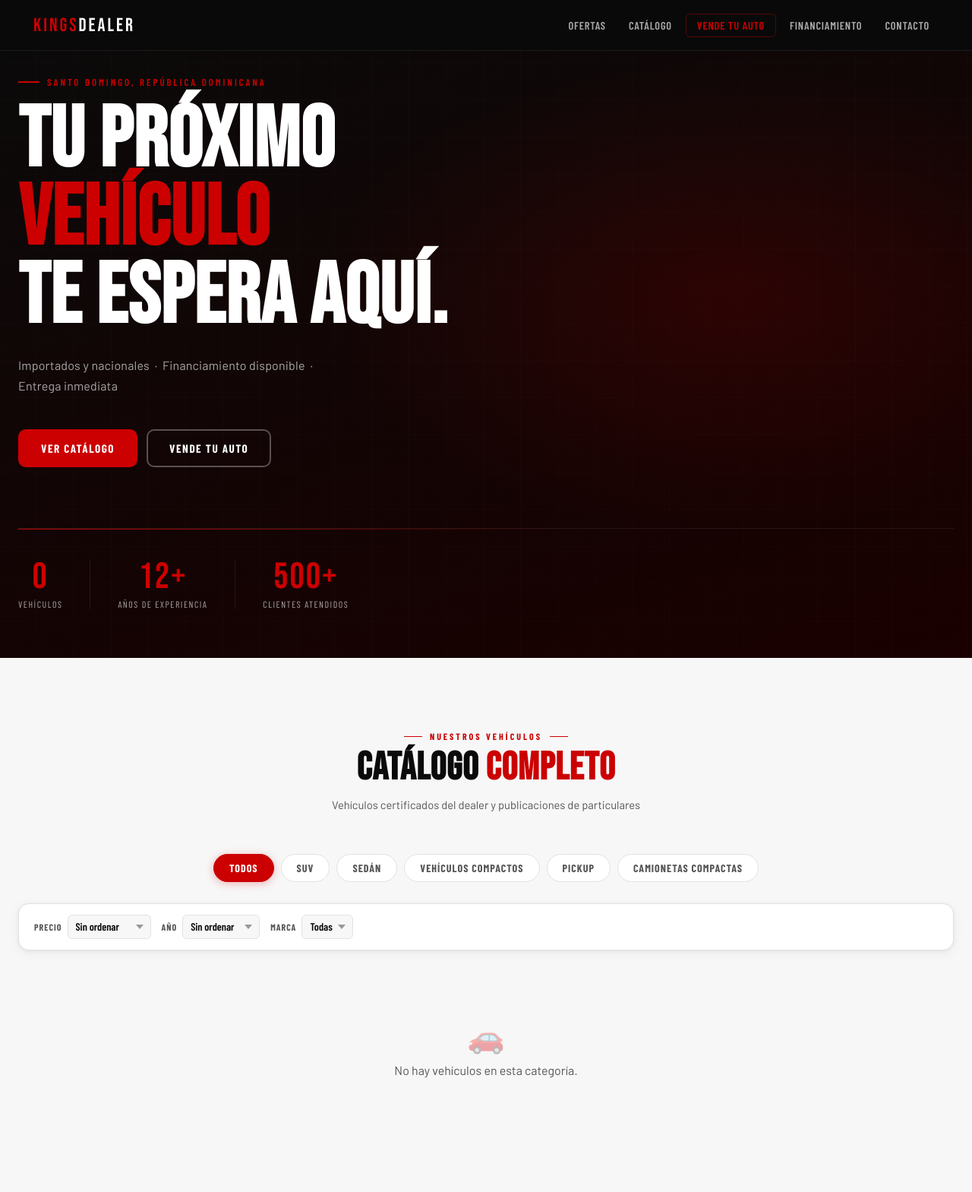
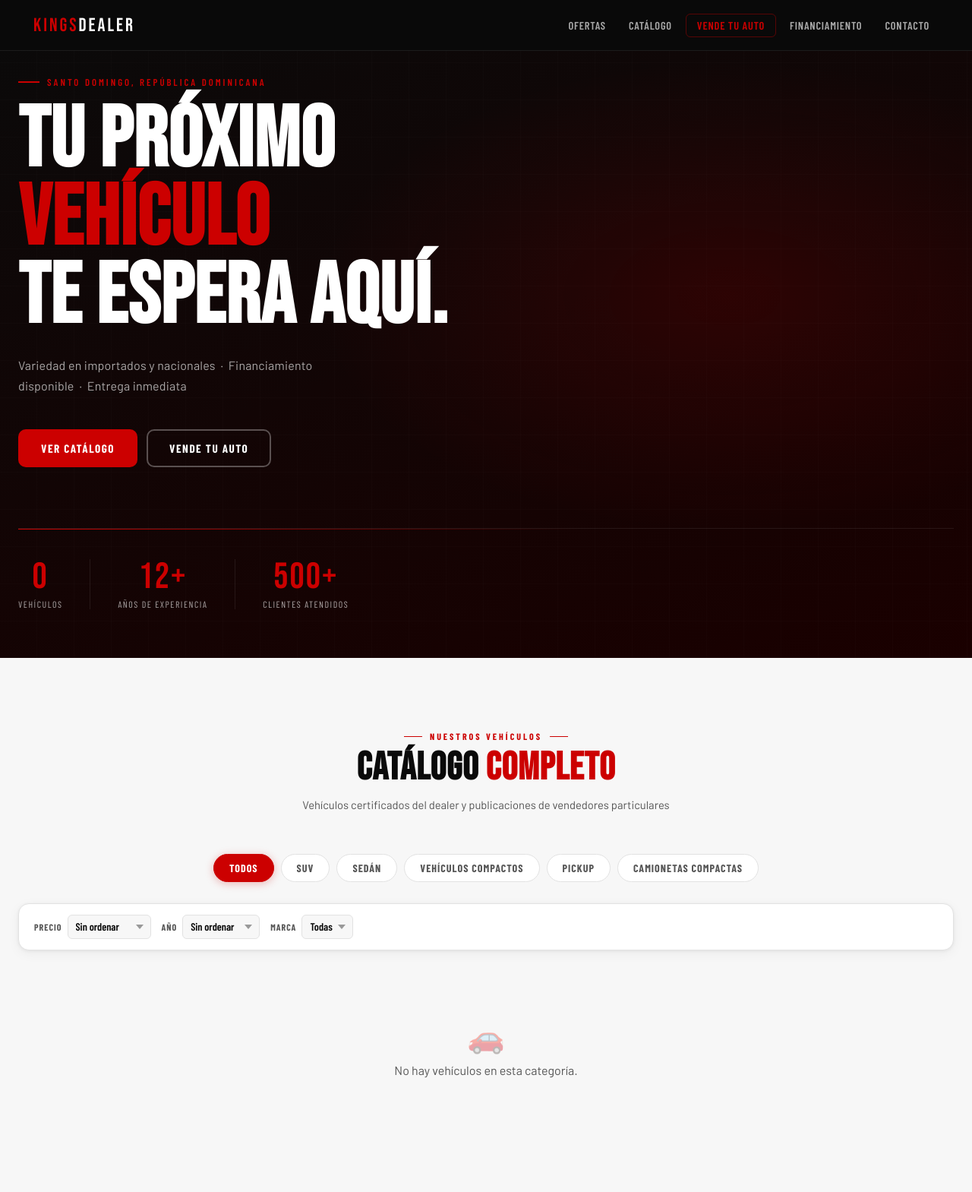
Before and after one commit to JuanReyesVazquez23/KingsDealerRD, a Flask app: page / in a window 1280 px wide. Shown: the top 1569 px of the page at 76% size. Run offline with Flask 3, Linux system fonts and the light colour scheme; data that the repository does not hold is empty; parts of the project's set-up code (start-up, migrations or seed data) failed here and were passed over; some libraries are stand-ins or nearby versions.

Commit message:
Actualizar index.html

```diff
--- a/templates/index.html
+++ b/templates/index.html
@@ -50,7 +50,7 @@
       te espera aquí.
     </h1>
     <p class="hero-sub">
-      Importados y nacionales &nbsp;·&nbsp; Financiamiento disponible &nbsp;·&nbsp; Entrega inmediata
+     Variedad en importados y nacionales &nbsp;·&nbsp; Financiamiento disponible &nbsp;·&nbsp; Entrega inmediata
     </p>
     <div class="hero-ctas">
       <a href="#catalogo" class="btn-primary">Ver catálogo</a>
@@ -260,7 +260,7 @@
     <div class="section-header">
       <p class="section-eyebrow">Nuestros vehículos</p>
       <h2 class="section-title">Catálogo <span class="accent">Completo</span></h2>
-      <p class="section-sub">Vehículos certificados del dealer y publicaciones de particulares</p>
+      <p class="section-sub">Vehículos certificados del dealer y publicaciones de vendedores particulares</p>
     </div>
 
     <!-- Filtros -->
```
